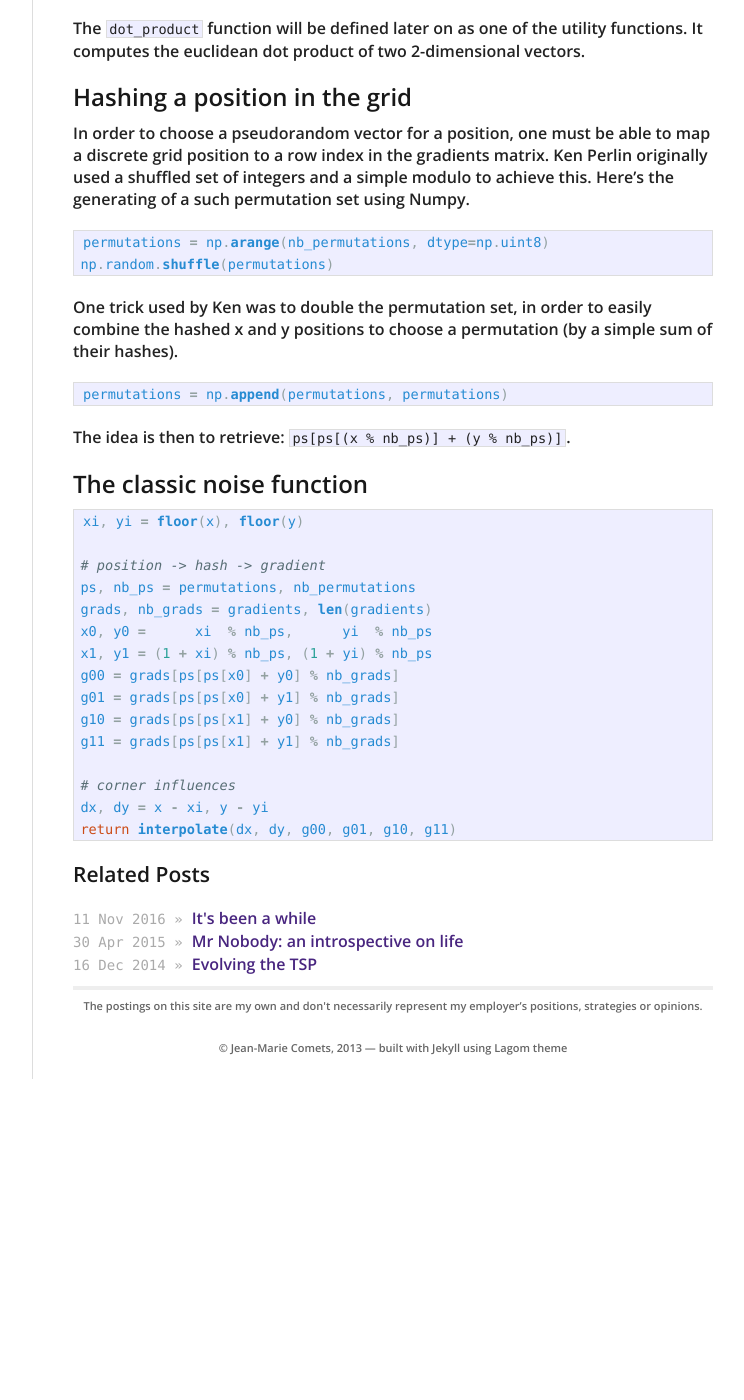
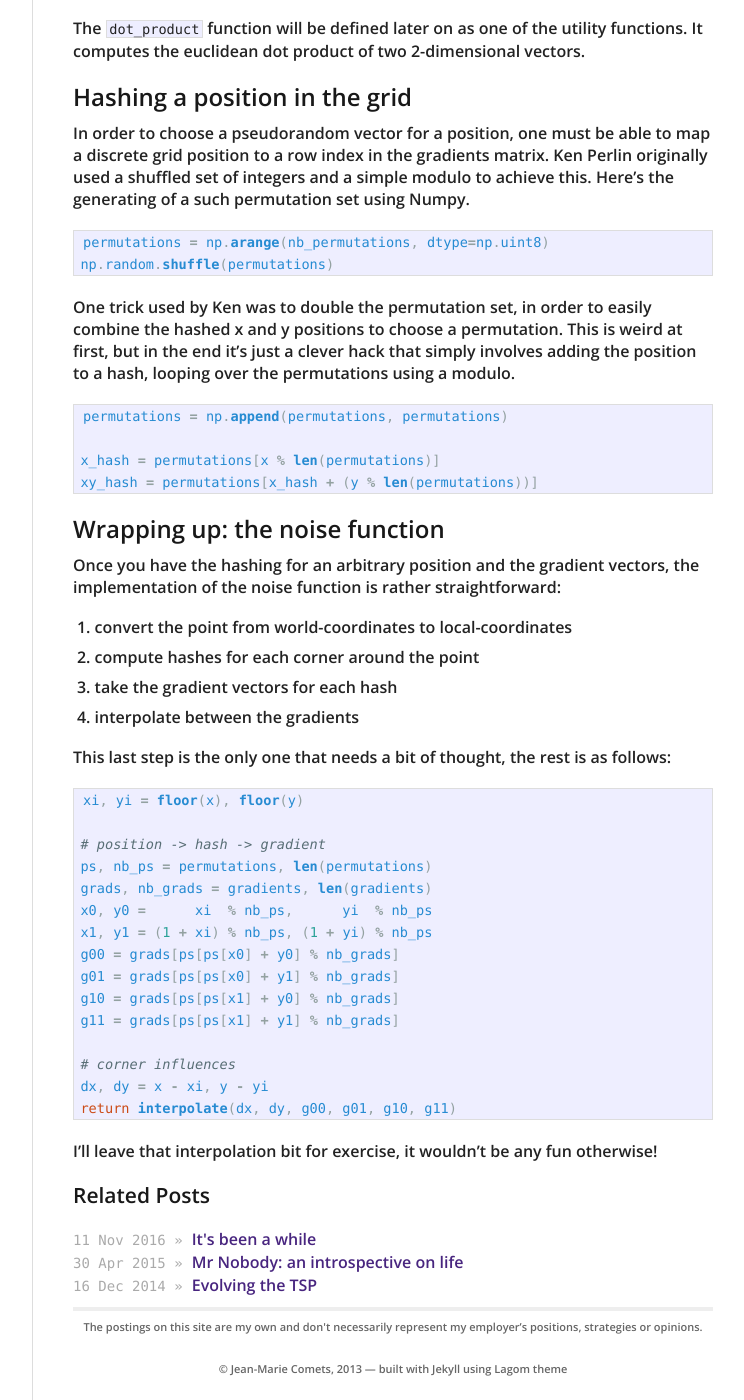
Before and after one commit to jmcomets/jmcomets.github.io, a Jekyll site: the page built from _posts/2016-11-11-making-noise.md, in a window 1280 px wide and 1400 px high, scrolled down 1171 px. Shown: the whole window, without its empty margins (378-1122 px from the left). Built offline with Jekyll 4.4.1, drawn with Linux system fonts in a browser that asks for light colours; nearby versions of some CDN libraries; before the commit the page ends 2250 px from its top, so only the background shows below that.

Commit message:
Wrap up the first version of the 'making noise' post

```diff
--- a/_posts/2016-11-11-making-noise.md
+++ b/_posts/2016-11-11-making-noise.md
@@ -76,22 +76,35 @@ np.random.shuffle(permutations)
 {% endhighlight %}
 
 One trick used by Ken was to double the permutation set, in order to easily
-combine the hashed x and y positions to choose a permutation (by a simple sum
-of their hashes).
+combine the hashed x and y positions to choose a permutation. This is weird at
+first, but in the end it's just a clever hack that simply involves adding the
+position to a hash, looping over the permutations using a modulo.
 
 {% highlight python %}
 permutations = np.append(permutations, permutations)
+
+x_hash = permutations[x % len(permutations)]
+xy_hash = permutations[x_hash + (y % len(permutations))]
 {% endhighlight %}
 
-The idea is then to retrieve: `ps[ps[(x % nb_ps)] + (y % nb_ps)]`.
+## Wrapping up: the noise function
 
-## The classic noise function
+Once you have the hashing for an arbitrary position and the gradient vectors,
+the implementation of the noise function is rather straightforward:
+
+1. convert the point from world-coordinates to local-coordinates
+2. compute hashes for each corner around the point
+3. take the gradient vectors for each hash
+4. interpolate between the gradients
+
+This last step is the only one that needs a bit of thought, the rest is as
+follows:
 
 {% highlight python %}
 xi, yi = floor(x), floor(y)
 
 # position -> hash -> gradient
-ps, nb_ps = permutations, nb_permutations
+ps, nb_ps = permutations, len(permutations)
 grads, nb_grads = gradients, len(gradients)
 x0, y0 =      xi  % nb_ps,      yi  % nb_ps
 x1, y1 = (1 + xi) % nb_ps, (1 + yi) % nb_ps
@@ -104,3 +117,5 @@ g11 = grads[ps[ps[x1] + y1] % nb_grads]
 dx, dy = x - xi, y - yi
 return interpolate(dx, dy, g00, g01, g10, g11)
 {% endhighlight %}
+
+I'll leave that interpolation bit for exercise, it wouldn't be any fun otherwise!
```
